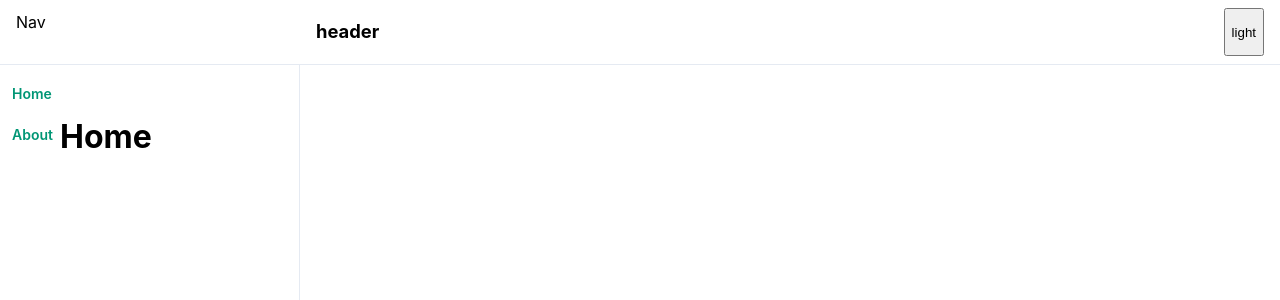
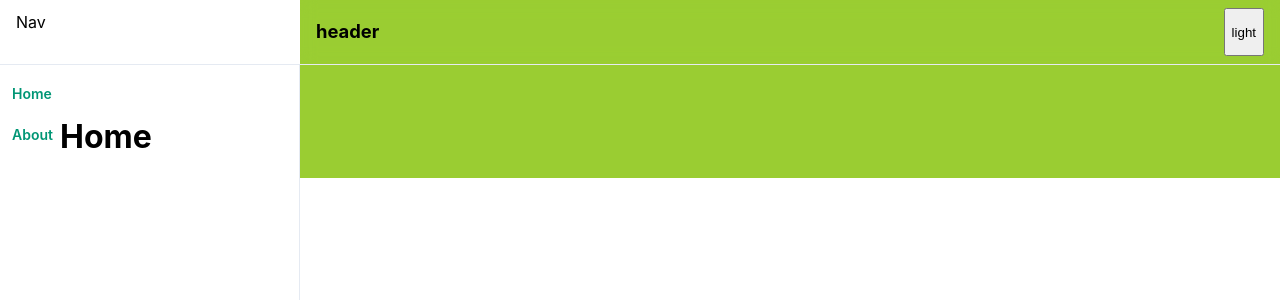
Before and after one commit to jmeno1011/tono-ui, a React (Create React App) app: page / in a window 1280 px wide. Shown: the top 300 px of the page. Built offline with nearby package versions, Linux system fonts and the light colour scheme; a small style sheet from the web is missing.

Commit message:
edit css 중간 커밋

```diff
--- a/src/layout/Layout.module.css
+++ b/src/layout/Layout.module.css
@@ -7,8 +7,8 @@
 
 .wrapper{
     width: 100%;
-    display: grid;
-    grid-template-columns: 1fr 242px;
+    display: flex;
+    background-color: yellowgreen;
 }
 /* @media(min-width: 1200px) {
 
@@ -18,8 +18,8 @@
     padding-left: 60px;
     padding-right: 60px;
     width: 100%;
-    margin-left: auto;
-    margin-right: auto;
+    /* margin-left: auto; */
+    /* margin-right: auto; */
     padding-top: calc(var(--header-height) + 32px);
     position: relative;
     max-width: 105ch;
```
